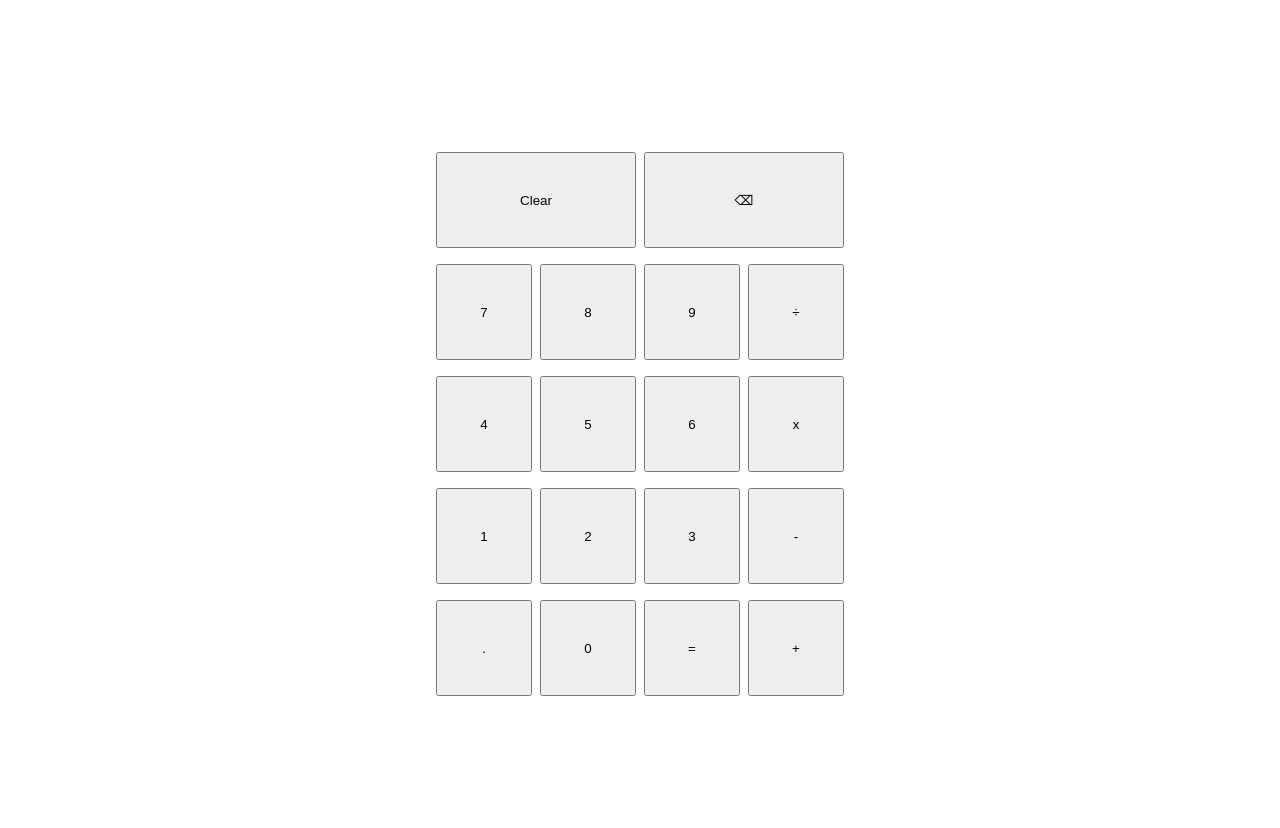
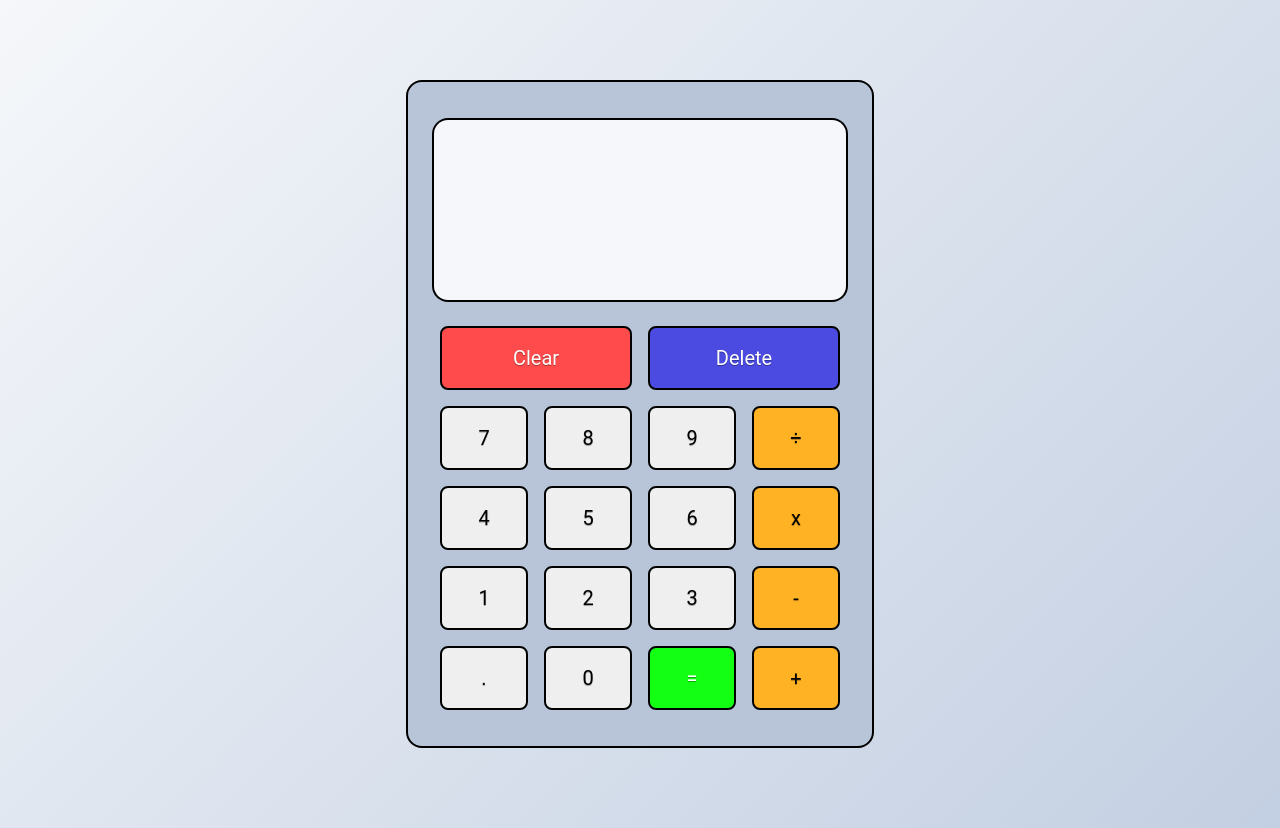
Before and after one commit to Blissterrz/foundations-calculator, a plain HTML site: page index.html in a window 1280 px wide. Before the commit the page ends 800 px from the top, so only its background shows below. Drawn offline with Linux system fonts and the light colour scheme.

Commit message:
Add css styling

```diff
--- a/index.html
+++ b/index.html
@@ -12,9 +12,10 @@
     <div class="container">
         <div class="operationScreen"></div>
         <div class="display"></div>
+        <div class="buttons">
             <div class="row">
                 <button class="top clear">Clear</button>
-            <button class="top backspace">⌫</button>
+                <button class="top backspace">Delete</button>
             </div>
             <div class="row">
                 <button class="btn num seven">7</button>
@@ -41,5 +42,6 @@
                 <button class="btn operator plus">+</button>
             </div>
         </div>
+    </div>
 </body>
 </html>
--- a/style.css
+++ b/style.css
@@ -1,22 +1,103 @@
+
+
+body {
+    margin: 0;
+    padding: 0;
+    background-image: linear-gradient(135deg, #f5f7fa 0%, #c3cfe2 100%);
+}
+
 .container {
     display: flex;
     flex-direction: column;
     justify-content: center;
     align-items: center;
-    margin-top: 15vh;
-    gap: 2vh;
+    width: 50vh;
+    height: 75vh;
+    margin: 10vh auto;
+    border: solid 2px #000000;
+    border-radius: 16px;
+    padding: 32px;
+    background-color: #b8c5d8;
+}
+
+
+.operationScreen {
+    width: 100%;
+    height: 10%;
+    background-color: #f5f7fa;
+    border-top-left-radius: 16px;
+    border-top-right-radius: 16px;
+    border-left: solid 2px #000000;
+    border-right: solid 2px #000000;
+    border-top: solid 2px #000000;
+    text-align: right;
+    padding: 3px 6px;
+    font-size: 2em;
+    font-family: roboto, sans-serif;
+}
+
+.display {
+    width: 100%;
+    height: 18%;
+    background-color: #f5f7fa;
+    border-bottom-left-radius: 16px;
+    border-bottom-right-radius: 16px;
+    border-left: solid 2px #000000;
+    border-right: solid 2px #000000;
+    border-bottom: solid 2px #000000;
+    text-align: right;
+    padding: 3px 6px;
+    font-size: 4em;
+    font-family: roboto, sans-serif;
 }
 
 button {
-    width: 12vh;
-    height: 12vh;
+    width: 8vh;
+    height: 8vh;
+    flex: 1;
+    border-radius: 8px;
+    font-size: 1.25em;
+    text-shadow: 0 0.04em 0.04em rgba(0,0,0,0.35);
+    font-family: roboto, sans-serif;
+    border: solid 2px #000000;
 }
 
 .top {
-    width: 25vh;
+    width: 20vh;
 }
 
 .row {
     display:flex;
-    gap: 1vh;
+    gap: 2vh;
+    width: 100%;
 }
+
+.buttons {
+    display: flex;
+    flex-direction: column;
+    justify-content: center;
+    align-items: center;
+    gap: 2vh;
+    margin-top: 24px;
+    width: 100%;
+}
+
+.clear {
+    background-color: rgb(255, 75, 75);
+    color: white;
+
+}
+
+.backspace {
+    background-color: rgb(75, 75, 225);
+    color: white;
+}
+
+.operator {
+    background-color: rgb(255, 178, 36);
+}
+
+.equalSymbol {
+    background-color: rgb(19, 255, 19);
+    color: white;
+}
```
Lines whose indentation alone changed are shown as unchanged.
